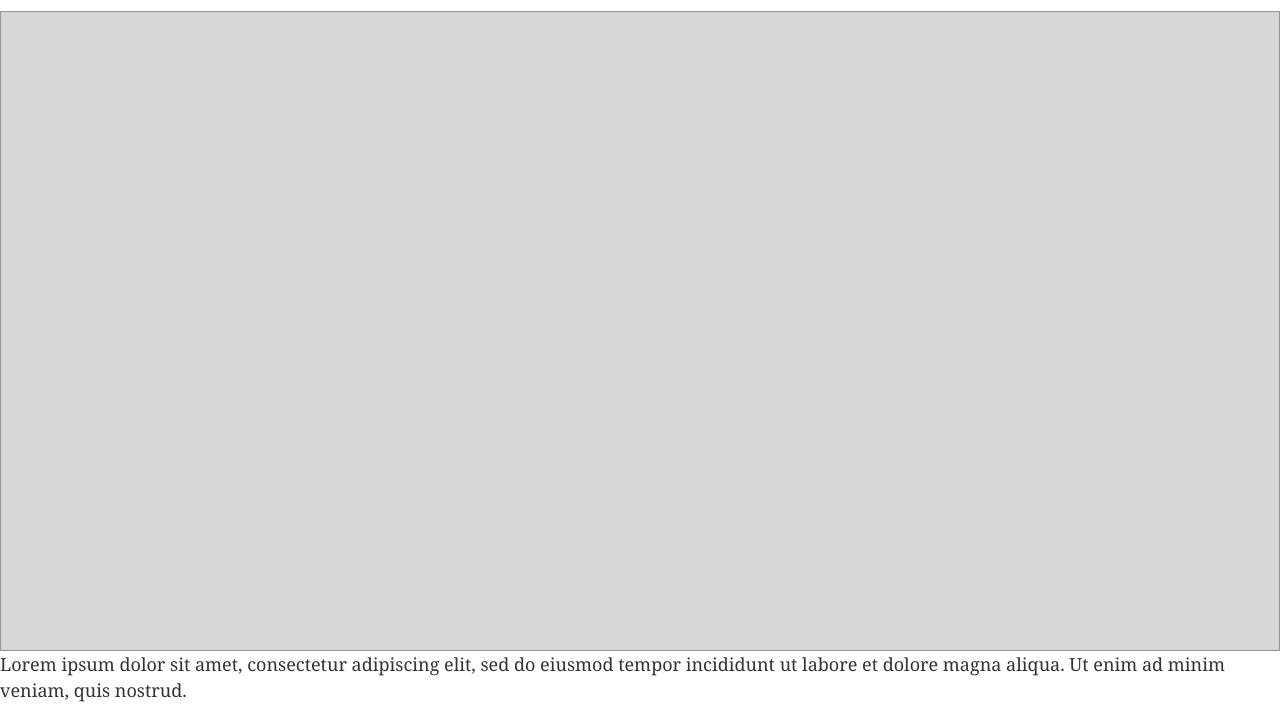
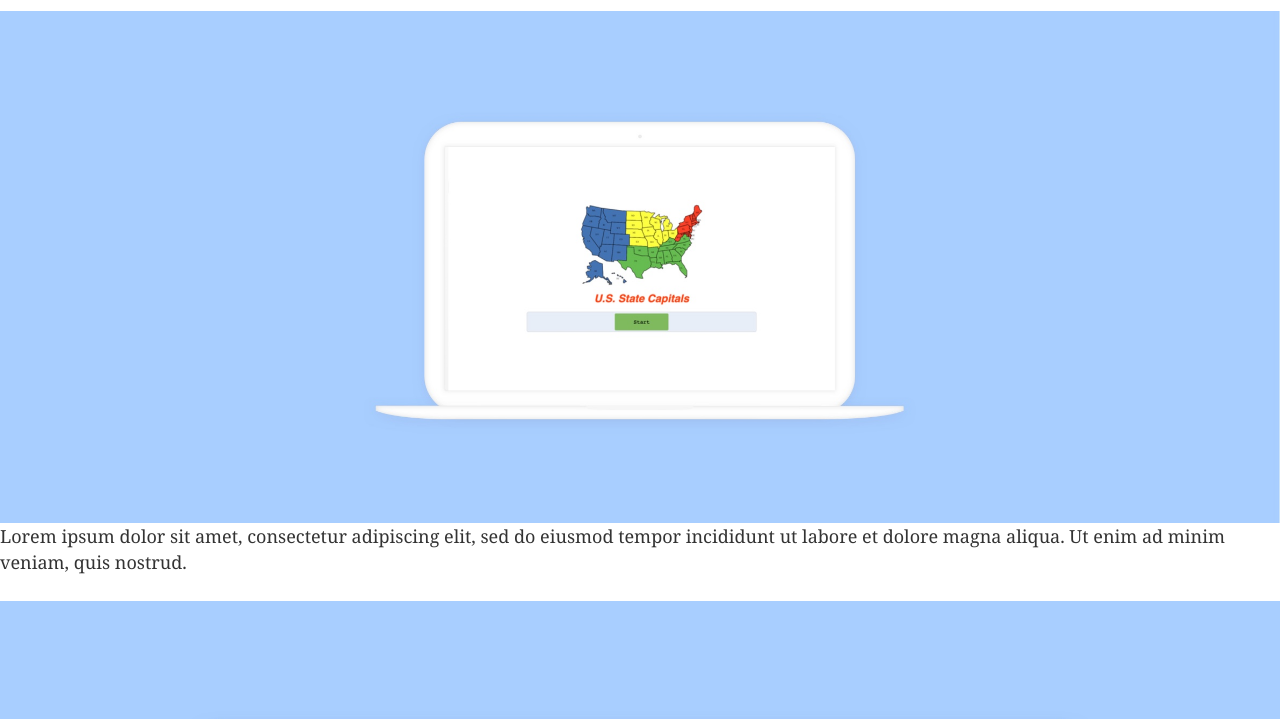
Before and after one commit to AMSpears/personalPortfolio, a Gatsby site: page /trivia-game in a window 1280 px wide. Shown: the part 73-792 px from the top of the page. Built offline with nearby package versions, Linux system fonts and the light colour scheme; Gatsby itself is replaced by a stand-in of ours.

Commit message:
add img for trivia game page

```diff
--- a/src/pages/trivia-game.js
+++ b/src/pages/trivia-game.js
@@ -9,13 +9,21 @@ import Projects from "../components/projects/projects"
 
 const TriviaGame = () => (
     <StaticQuery query = { graphql `{
-        HeaderImg: file(relativePath: {eq: "web-full-width.png"}) {
+        HeaderImg: file(relativePath: {eq: "projects/triviaGame/state-capital-1.jpg"}) {
             childImageSharp {
                 fluid(maxWidth: 1600 ) {
                     ...GatsbyImageSharpFluid
                 }
             }
         }
+        TriviaImg1: file(relativePath: {eq: "projects/triviaGame/state-capital-2.jpg"}) {
+            childImageSharp {
+                fluid(maxWidth: 1600 ) {
+                    ...GatsbyImageSharpFluid
+                }
+            }
+        }
+
     }
 `} render={(data) => (
     <Layout>
@@ -27,6 +35,7 @@ const TriviaGame = () => (
             <p>Lorem ipsum dolor sit amet, consectetur adipiscing elit, sed do eiusmod tempor incididunt ut labore et dolore magna aliqua. Ut enim ad minim veniam, quis nostrud.</p>
         </section>
         <section className = 'projectImg'>
+            <Img fluid={data.TriviaImg1.childImageSharp.fluid} fadeIn={false} alt= 'header'/>
         </section>
         <section className = 'about'>
             <p>Lorem ipsum dolor sit amet, consectetur adipiscing elit, sed do eiusmod tempor incididunt ut labore et dolore magna aliqua. Ut enim ad minim veniam, quis nostrud.</p>
```
